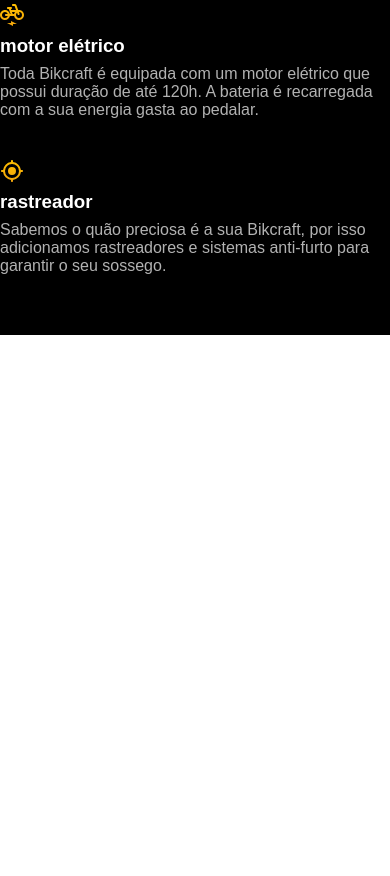
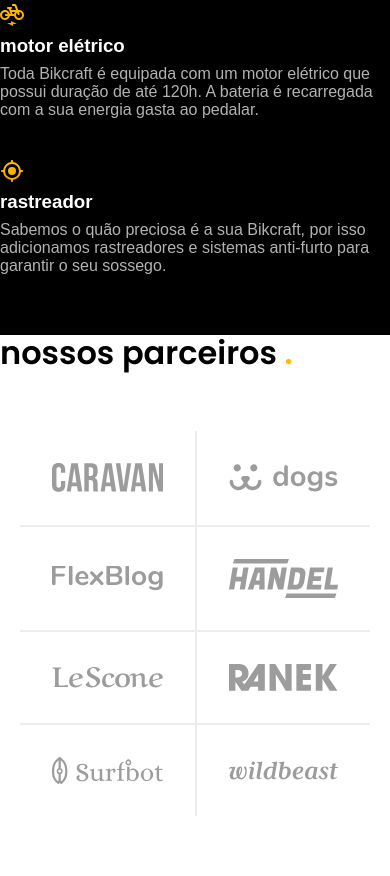
Before and after one commit to wagnerbarbosa94/bikcraft, a plain HTML site: page index.html in a window 390 px wide. Shown: the part 1906-2782 px from the top of the page. Before the commit the page ends 2241 px from the top, so only its background shows below. Drawn offline with Linux system fonts and the light colour scheme.

Commit message:
parceiros

```diff
--- /dev/null
+++ b/css/home/parceiros.css
@@ -0,0 +1,52 @@
+.parceiros {
+    padding-top: 60px;
+    padding-bottom: 120px;
+  }
+
+  .parceiros h2 {
+    margin-bottom: 60px;
+  }
+
+  .parceiros ul {
+    padding: 0 20px;
+    max-width: 1400px;
+    display: grid;
+    grid-template-columns: repeat(4, 1fr);
+    margin: 0 auto;
+  }
+
+  .parceiros li {
+    display: flex;
+    padding: 32px;
+    border-left: 2px solid var(--cor-c-white);
+  }
+
+  .parceiros img {
+    margin: auto;
+  }
+
+  .parceiros li:first-child,.parceiros li:nth-child(5) {
+    border-left: none;
+  }
+
+  .parceiros li:nth-child(n + 5) {
+    border-top: 2px solid var(--cor-c-white);
+  }
+
+  @media (max-width: 800px) {
+    .parceiros {
+      padding-bottom: 60px;
+    }
+    .parceiros h2 {
+      margin-bottom: 20px;
+    }
+    .parceiros ul {
+      grid-template-columns: repeat(2, 1fr);
+    }
+    .parceiros li:nth-child(n + 3) {
+      border-top: 2px solid var(--cor-c-white);
+    }
+    .parceiros li:nth-child(odd) {
+      border-left: none;
+    }
+  }
--- a/css/style.css
+++ b/css/style.css
@@ -6,3 +6,4 @@
 @import url(./utilidades/cores.css);
 @import url(./bicicletas/bicicletas-listas.css);
 @import url(./home/tecnologia.css);
+@import url(./home/parceiros.css);
--- a/css/utilidades/cores.css
+++ b/css/utilidades/cores.css
@@ -1,6 +1,8 @@
 :root {
     --cor-yellow: #ffbb00;
     --cor-branco: #ffffff;
+    --cor-c-claro: #b2b2b2;
+    --cor-c-white: #ededed;
 }
 
 .cor-y {
--- a/index.html
+++ b/index.html
@@ -101,5 +101,22 @@
 
         </div>
     </article>
+
+    <section class="parceiros-bg">
+        <h2 class="container font-1-xxl">nossos parceiros <span class="cor-y">.</span></h2>
+        <div class="parceiros">
+
+            <ul class="parceiros-lista">
+                <li><img src="./img/parceiros/caravan.svg" alt=""></li>
+                <li><img src="./img/parceiros/dogs.svg" alt=""></li>
+                <li><img src="./img/parceiros/flexblog.svg" alt=""></li>
+                <li><img src="./img/parceiros/handel.svg" alt=""></li>
+                <li><img src="./img/parceiros/lescone.svg" alt=""></li>
+                <li><img src="./img/parceiros/ranek.svg" alt=""></li>
+                <li><img src="./img/parceiros/surfbot.svg" alt=""></li>
+                <li><img src="./img/parceiros/wildbeast.svg" alt=""></li>
+            </ul>
+        </div>
+    </section>
 </body>
 </html>
```
